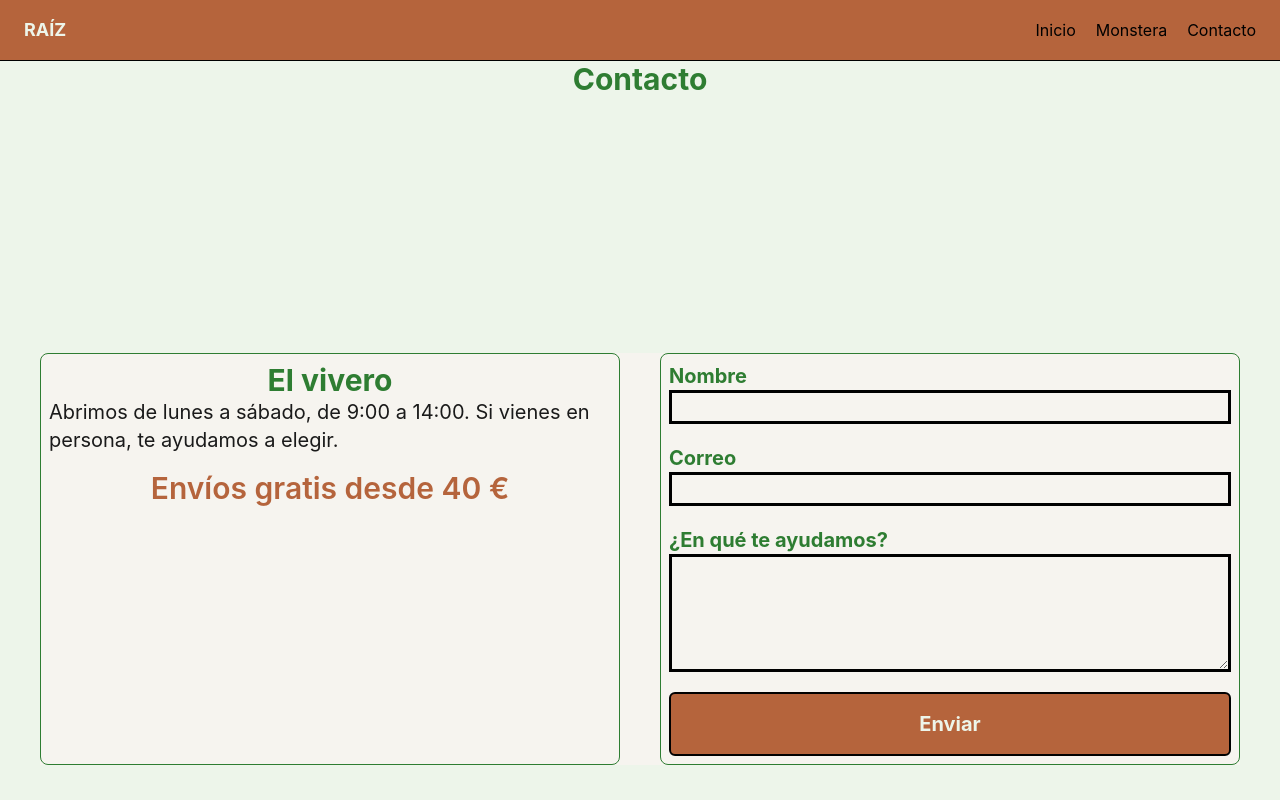
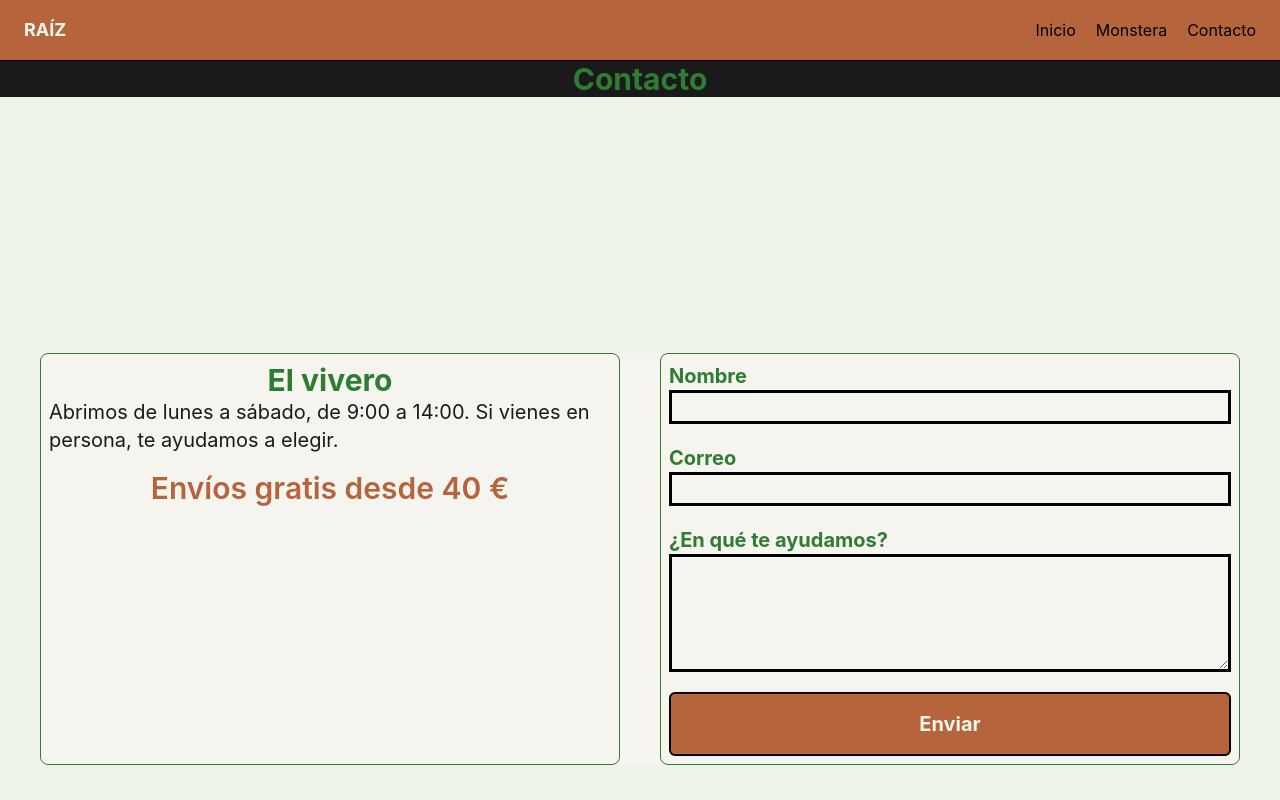
Before and after one commit to Abelardo-star/DIW, a website built with Vite: page kit-diw-p2-raiz/p2-raiz/contacto.html in a window 1280 px wide. Shown: the top 800 px of the page. Built offline with nearby package versions, Linux system fonts and the light colour scheme.

Commit message:
Defensa : Lo que he hecho es crear el nuevo color en el @theme dentro del tailwind.css, llamado --color-noche:#1a1a1a (el mismo valor que el archivo del token) y agregarlo a contacto.hmtl en el h1 del título contacto donde venia bg-dark como ese no existe lo remplazo con el bg-noche para que el fonde sea de ese color y en la comprobacion me da todo en verde todavía

```diff
--- a/kit-diw-p2-raiz/p2-raiz/contacto.html
+++ b/kit-diw-p2-raiz/p2-raiz/contacto.html
@@ -23,7 +23,7 @@
     </header>
 
     <main class="bg-marca-suave flex flex-col gap-4">
-      <h1 class="bg-dark text-center font-bold text-3xl text-marca">Contacto</h1>
+      <h1 class="bg-noche text-center font-bold text-3xl text-marca">Contacto</h1>
 
       <div class="bg-fondo grid grid-cols-1 md:grid-cols-2 gap-10 my-60 mx-10">
         <section
--- a/kit-diw-p2-raiz/p2-raiz/src/tailwind.css
+++ b/kit-diw-p2-raiz/p2-raiz/src/tailwind.css
@@ -10,4 +10,5 @@
   --color-tierra: #b5643c;
   --color-texto: #1a1a1a;
   --color-fondo: #f6f4ef;
+  --color-noche: #1a1a1a;
 }
```
